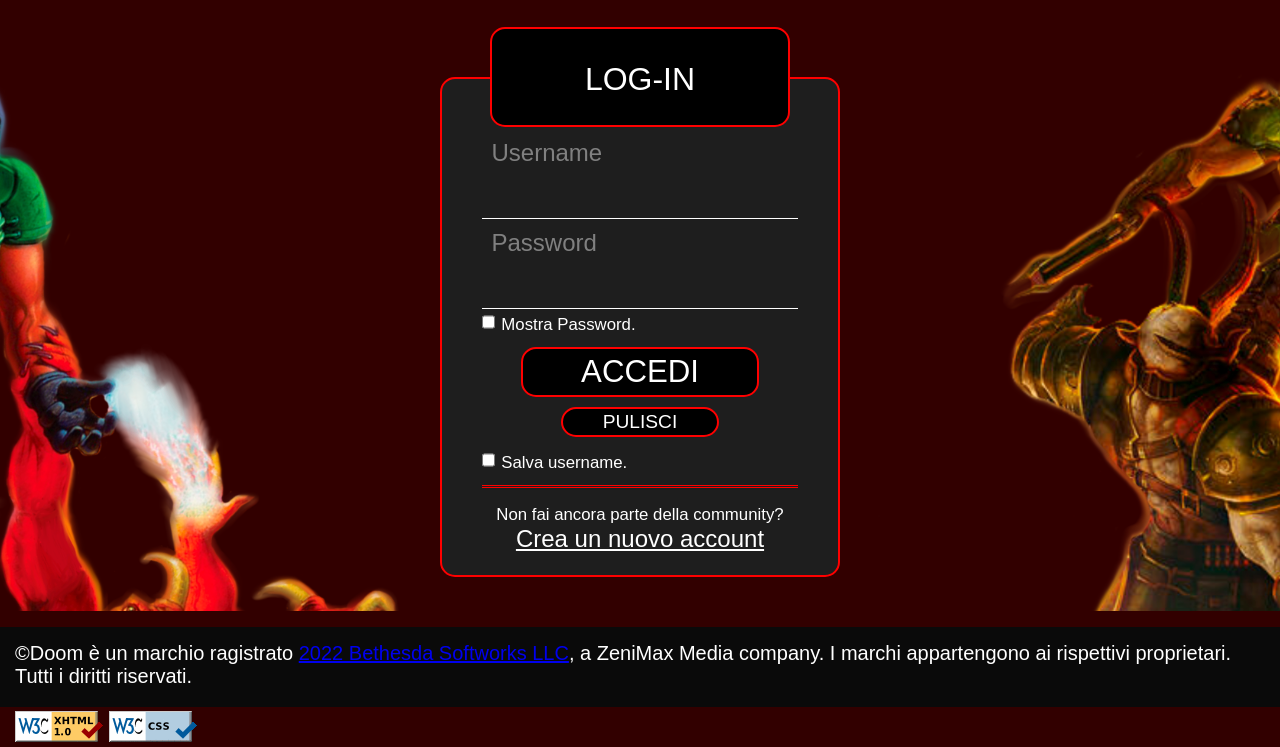
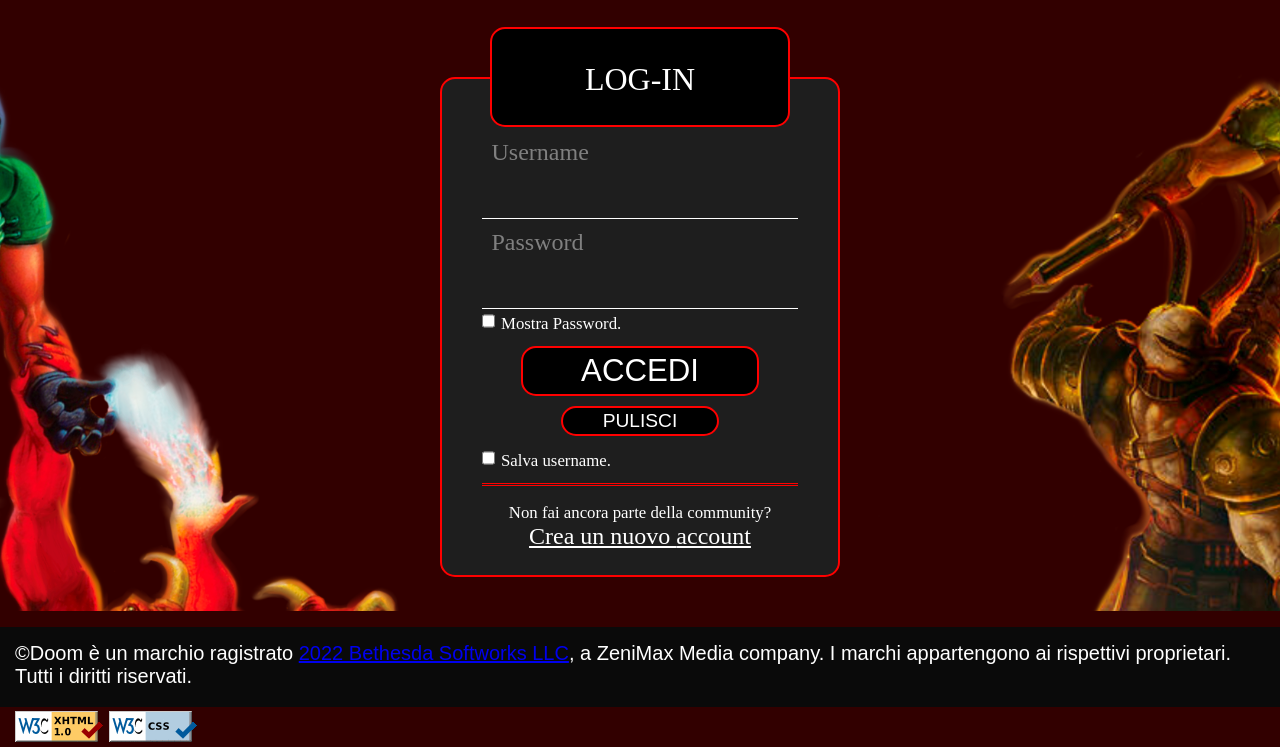
Before and after one commit to FakeDaemon/tecweb, a PHP site: page /community.html in a window 1280 px wide. Shown: the part 189-936 px from the top of the page. Run offline with PHP 8.4, Linux system fonts and the light colour scheme.

Commit message:
fontfamily changed

```diff
--- a/CSS/STYLE_AUTH.css
+++ b/CSS/STYLE_AUTH.css
@@ -1,3 +1,6 @@
+.main > *{
+  font-family: 'Orbitron';
+}
 .main {
   max-width: 1024px;
   min-height: 63vh;
--- a/index.php
+++ b/index.php
@@ -3,6 +3,7 @@
 <head>
     <link href="CSS/STYLE_HOMEPAGE.css" rel="stylesheet">
     <link href="CSS/STYLE_COMMON.css" rel="stylesheet">
+    <link href='https://fonts.googleapis.com/css?family=Orbitron' rel='stylesheet'>
     <meta charset="utf-8">
     <title> Home </title>
     <meta name="keywords" content="DOOM"/>
```
